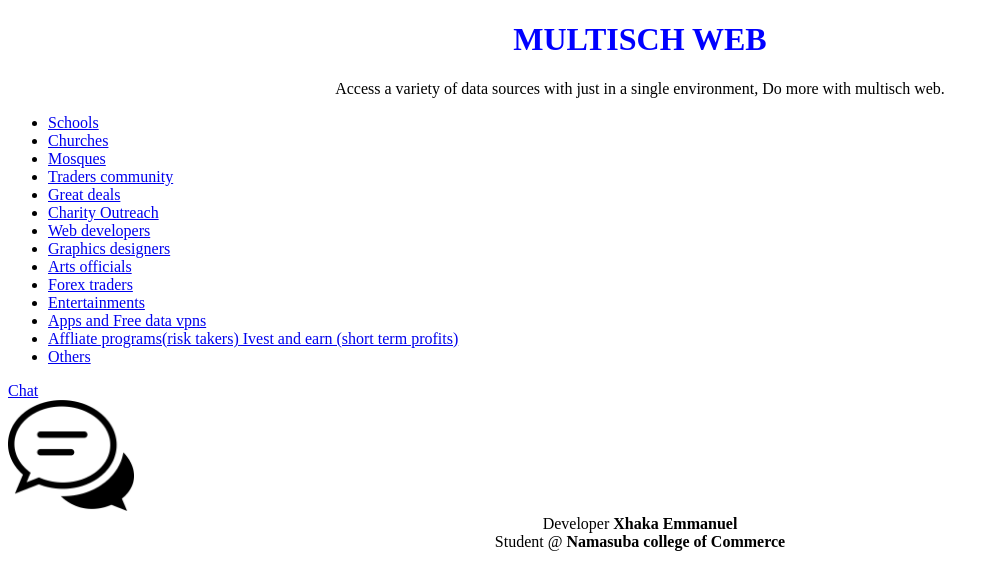
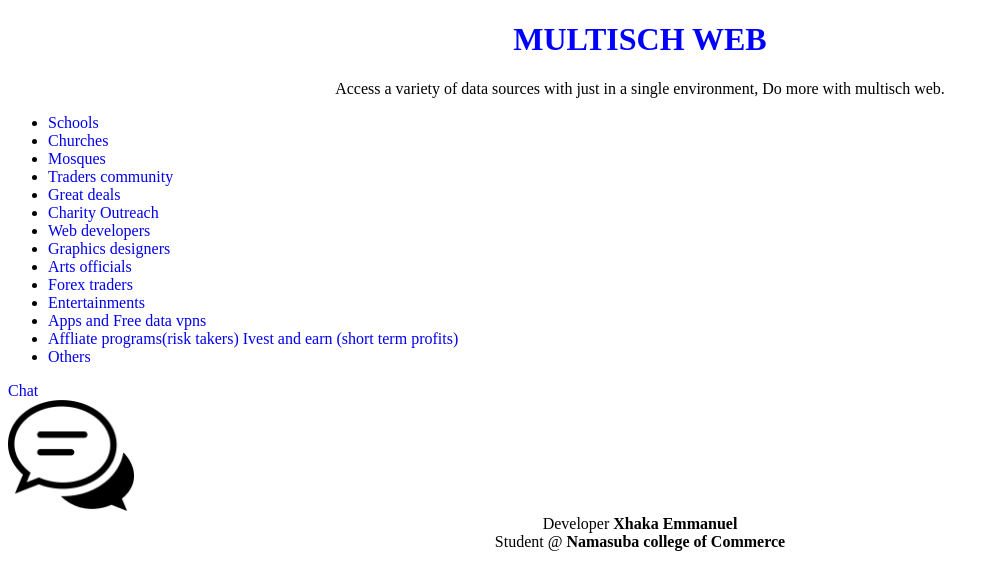
Before and after one commit to SsakaEmmanuel/maltweb, a PHP site: page / in a window 1280 px wide. Shown: the top 569 px of the page, without its empty margins (0-999 px from the left). Run offline with PHP 8.4, Linux system fonts and the light colour scheme.

Commit message:
Update index2.css

```diff
--- a/index2.css
+++ b/index2.css
@@ -1,3 +1,4 @@
 h4{
    text-align:center;
 }
+a{text-decoration: none;}
```
